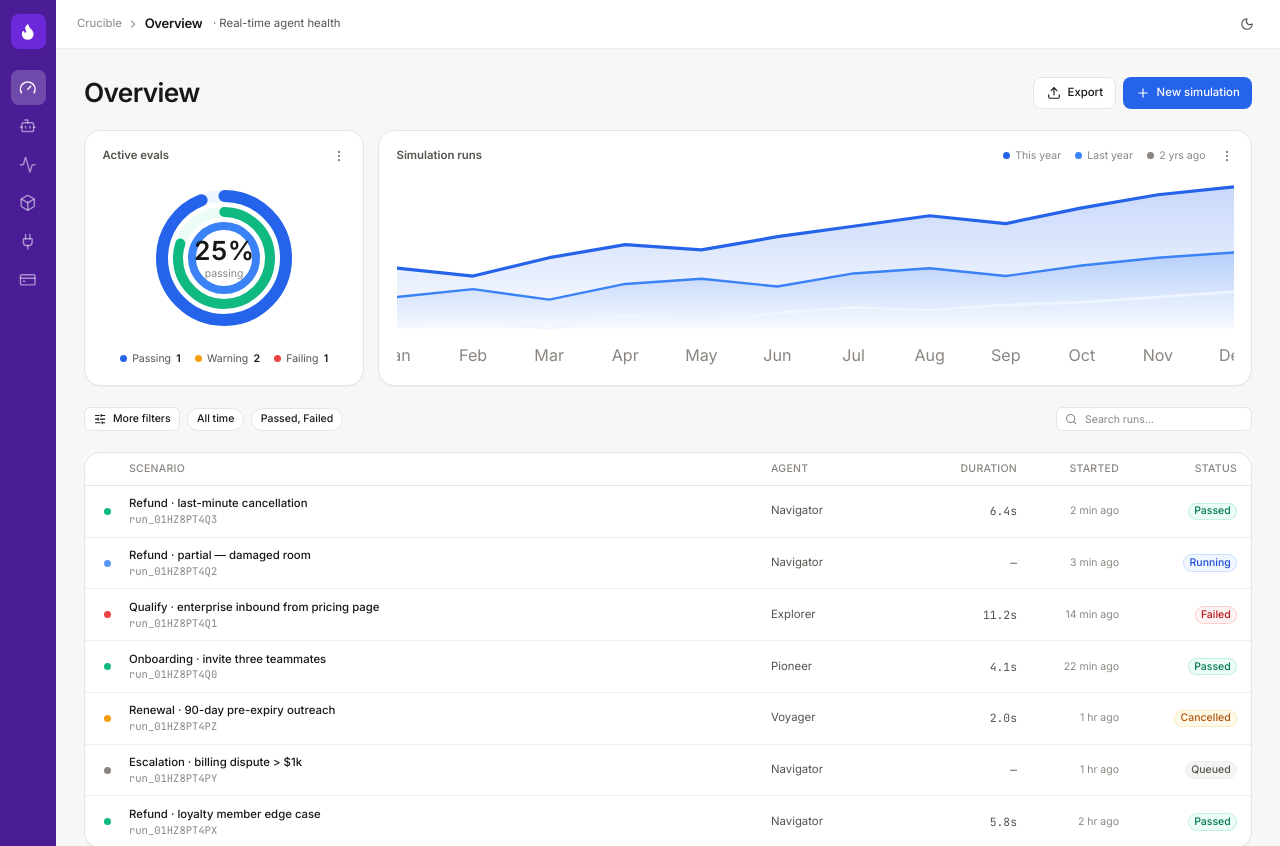
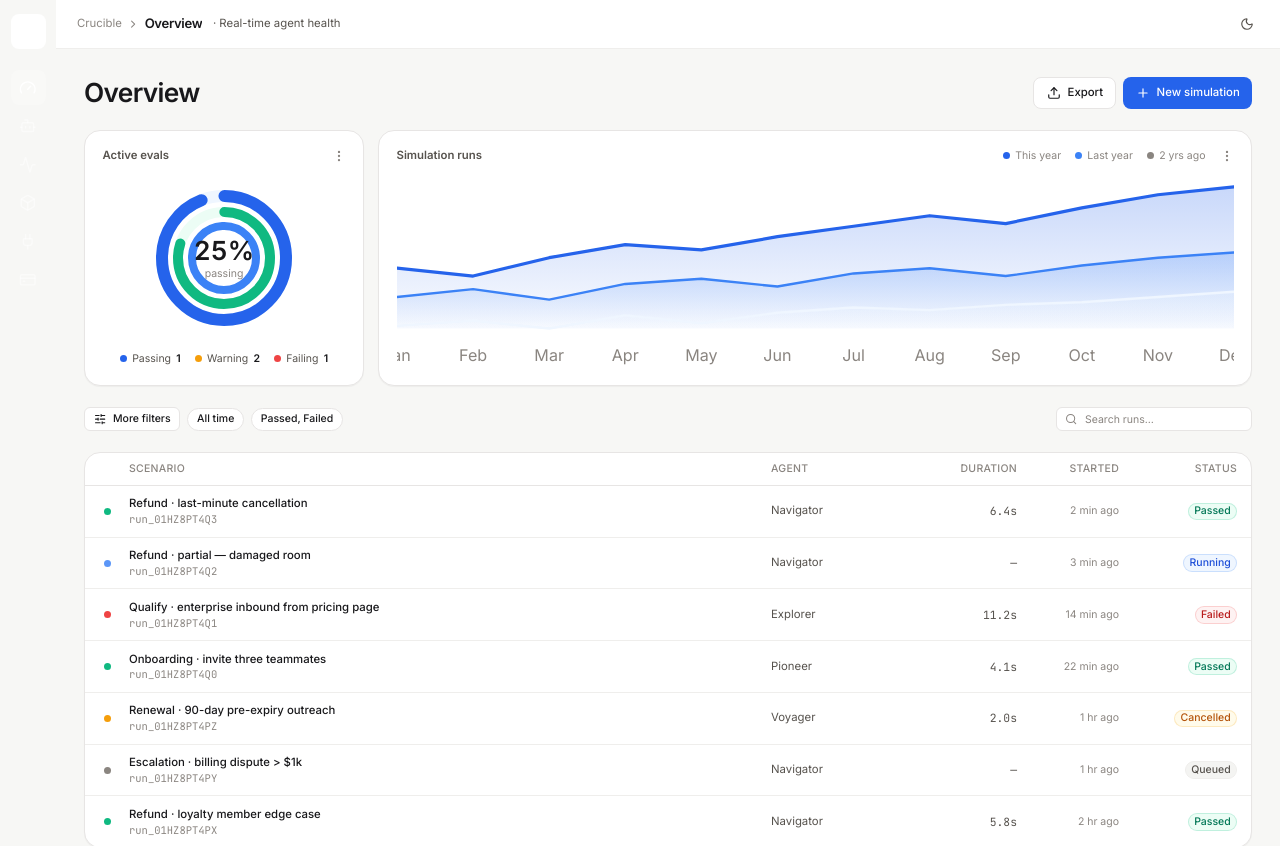
Before and after one commit to Soffi-Originals/crucible-demo, a React (Vite) app: page / in a window 1280 px wide. Shown: the top 846 px of the page. Built offline with nearby package versions, Linux system fonts and the light colour scheme.

Commit message:
AI: Edit src/components/views/Sidebar.tsx

```diff
--- a/src/components/views/Sidebar.tsx
+++ b/src/components/views/Sidebar.tsx
@@ -43,12 +43,10 @@ const navItems: {
 export function Sidebar({ current, onNavigate, onClose }: SidebarProps) {
   return (
     <div
-      className="flex h-full flex-col items-center py-4 gap-2"
-      style={{ backgroundColor: '#4a1d96' }}
+      className="flex h-full flex-col items-center py-4 gap-2 bg-canvas"
     >
       {/* Logo */}
-      <div className="flex h-10 w-10 shrink-0 items-center justify-center rounded-(--radius-md) mb-2"
-        style={{ backgroundColor: '#6d28d9' }}>
+      <div className="flex h-10 w-10 shrink-0 items-center justify-center rounded-(--radius-md) mb-2 bg-surface">
         <Flame className="h-5 w-5 text-white" strokeWidth={2.25} fill="currentColor" />
       </div>
 
```
